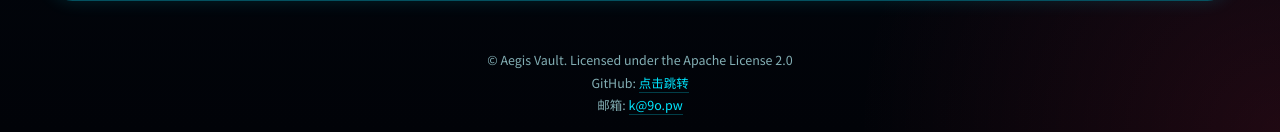
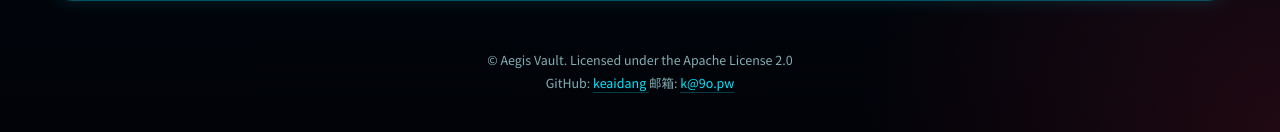
Before and after one commit to keaidang/aegis-vault, a FastAPI app: page / in a window 1280 px wide. Shown: the part 668-800 px from the top of the page. Run offline with FastAPI, Linux system fonts and the light colour scheme; some libraries are stand-ins or nearby versions.

Commit message:
wei'xiao'tiao'z

```diff
--- a/templates/index.html
+++ b/templates/index.html
@@ -656,11 +656,8 @@
 
     <footer class="footer-meta">
         <div>&copy; Aegis Vault. Licensed under the Apache License 2.0</div>
-        <div>
-            GitHub:
-            <a href="https://github.com/keaidang/aegis-vault" target="_blank" rel="noopener noreferrer">点击跳转</a>
-        </div>
-        <div>邮箱: <a href="mailto:k@9o.pw">k@9o.pw</a></div>
+        <div>GitHub:
+            <a href="https://github.com/keaidang/aegis-vault" target="_blank" rel="noopener noreferrer">keaidang </a> 邮箱: <a href="mailto:k@9o.pw">k@9o.pw</a></div>
     </footer>
 
     <script>
```
